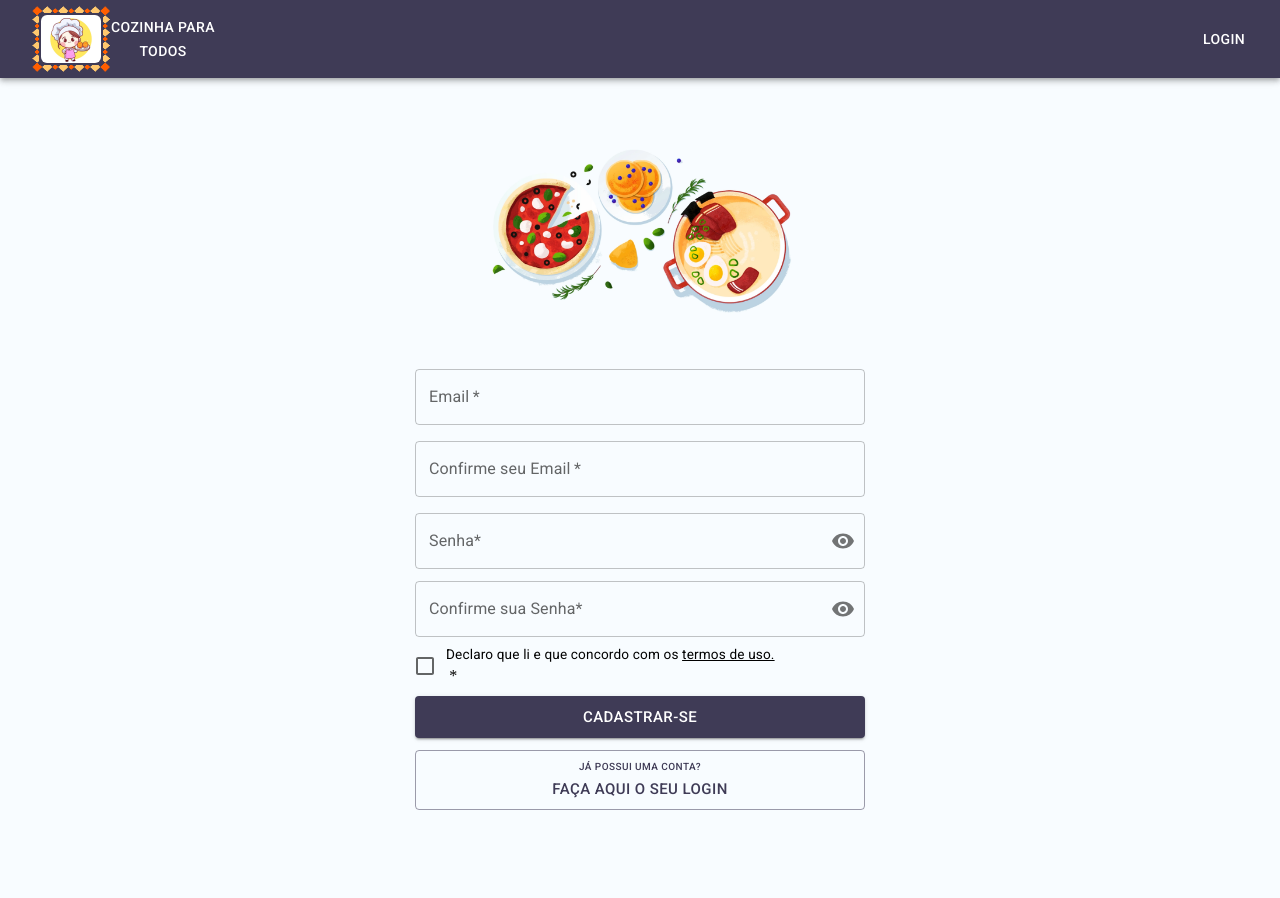
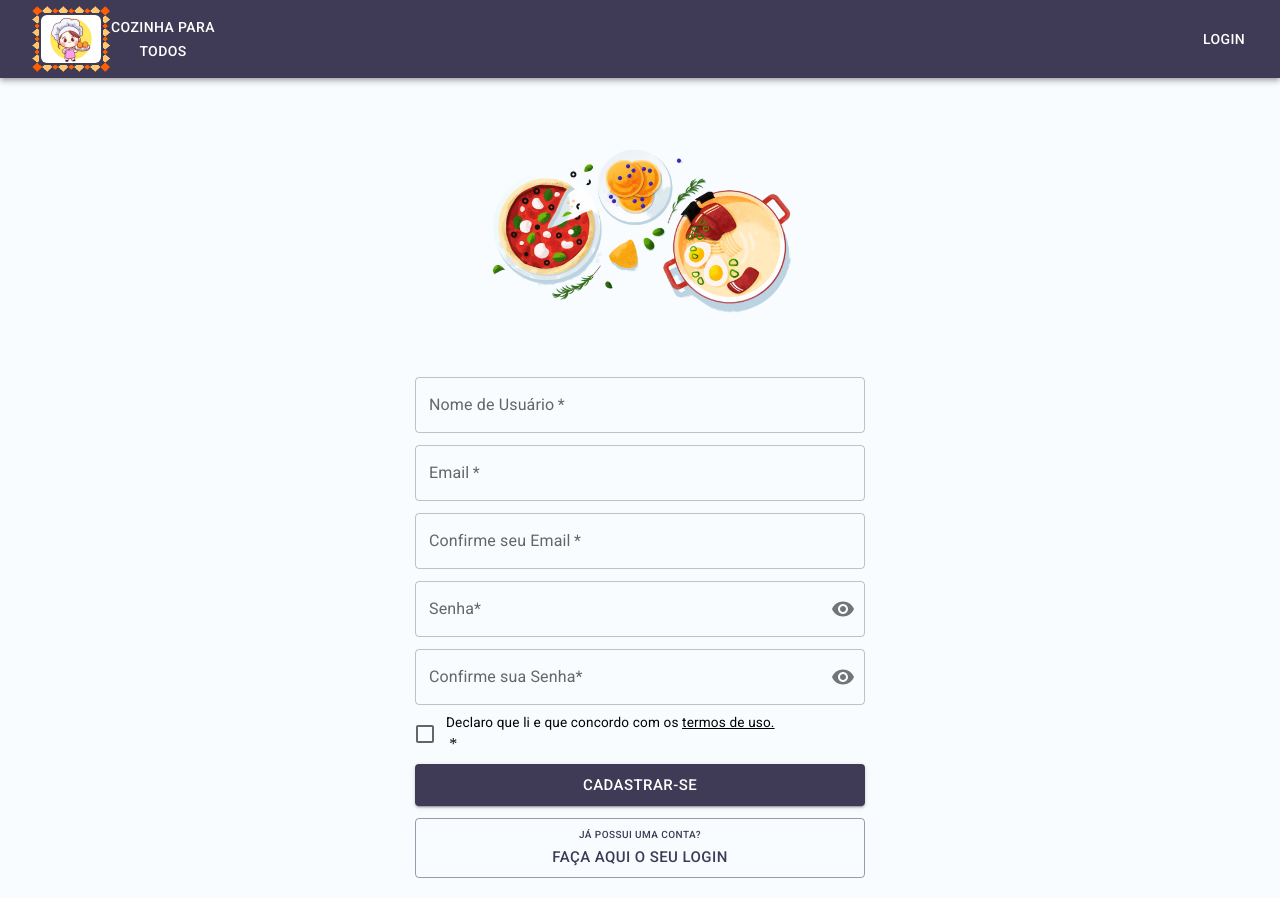
Before and after one commit to Heber-Dsouza/ProjetoCozinhaParaTodos, a React (Create React App) app in the folder cozinha/: page /cadastrar in a window 1280 px wide. Before the commit the page ends 830 px from the top, so only its background shows below. Built offline with nearby package versions, Linux system fonts and the light colour scheme.

Commit message:
Adicionado campo de Username na Página de Cadastro.

```diff
--- a/cozinha/src/pages/SignupPage/SignupForm.js
+++ b/cozinha/src/pages/SignupPage/SignupForm.js
@@ -14,8 +14,6 @@ import Visibility from '@mui/icons-material/Visibility';
 import VisibilityOff from '@mui/icons-material/VisibilityOff';
 import { InputContainer, CustomButton, CustomButtonLogin, CustomFormHelperText, TermsLink } from './styled'
 import Checkbox from '@mui/material/Checkbox'
-import FormHelperText from '@mui/material/FormHelperText'
-import FormGroup from '@mui/material/FormGroup'
 import FormControlLabel from '@mui/material/FormControlLabel';
 
 
@@ -23,7 +21,7 @@ const SignupForm = () => {
 
   const navigate = useNavigate()
 
-  const [form, onChange] = useForm({ email: "", password: "" })
+  const [form, onChange] = useForm({ name: "", email: "", password: "" })
   const [showPassword, setShowPassword] = useState(false)
   const handleClickShowPassword = () => {
     setShowPassword(!showPassword);
@@ -54,11 +52,24 @@ const SignupForm = () => {
       setErrorEmail({ ...errorEmail, email: false, messageEmail: "" })
     }
 
+    console.log(form);
   }
 
   return (
     <InputContainer>
       <form onSubmit={onSubmitForm}>
+        <TextField
+          type='text'
+          label="Nome de Usuário"
+          variant="outlined"
+          name={"name"}
+          value={form.name}
+          onChange={onChange("name")}
+          required
+          fullWidth
+          margin='dense'
+        />
+
         <TextField
           type='email'
           label="Email"
@@ -68,7 +79,7 @@ const SignupForm = () => {
           onChange={onChange("email")}
           required
           fullWidth
-          margin='none'
+          margin='dense'
         />
 
         <TextField
@@ -82,7 +93,7 @@ const SignupForm = () => {
           onChange={onChangeConfirm("confirmEmail")}
           required
           fullWidth
-          margin='normal'
+          margin='dense'
         />
 
         <FormControl
```
